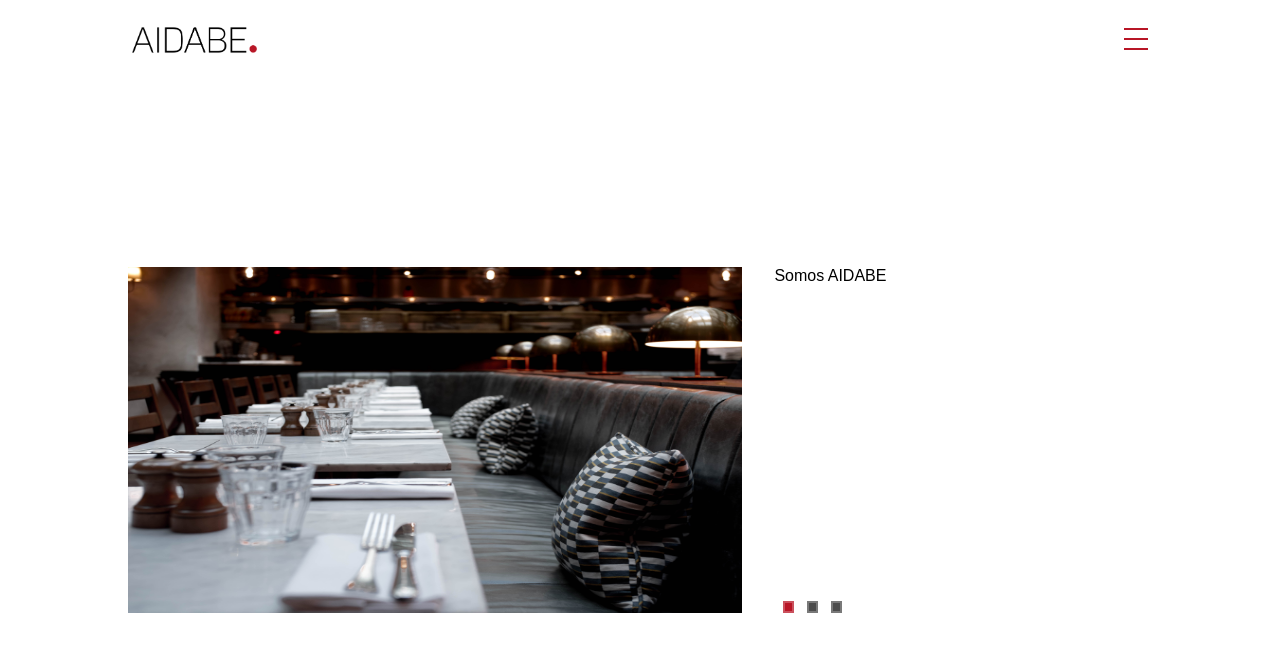
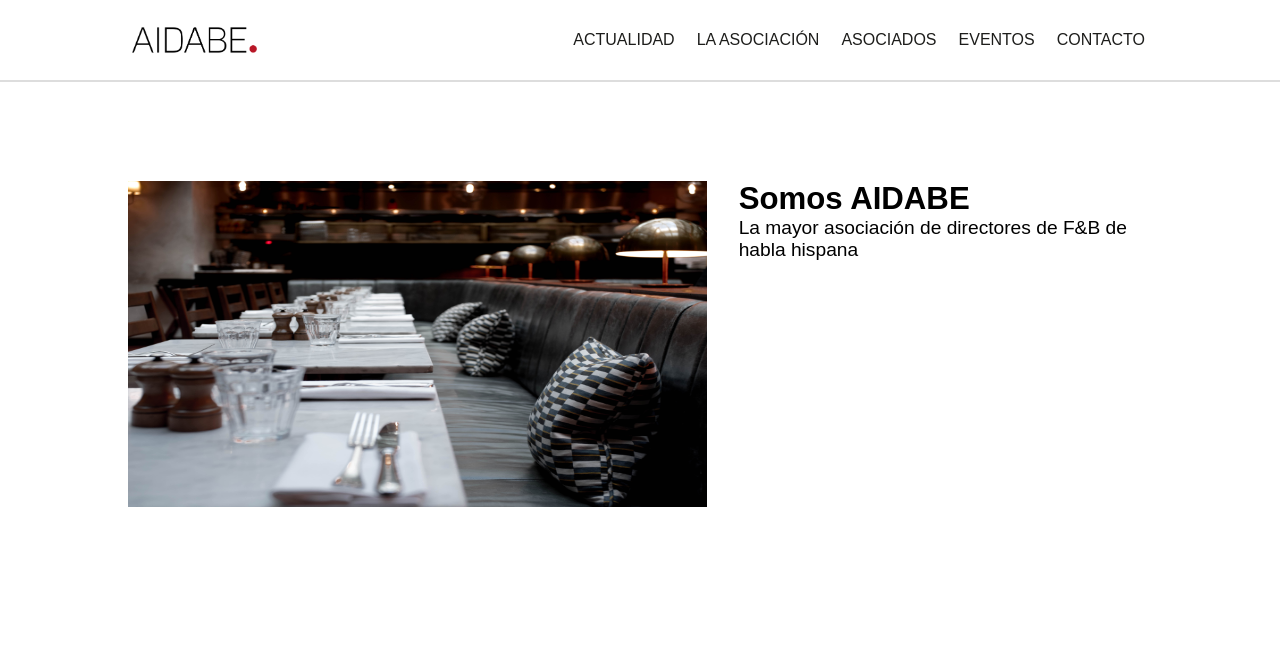
Before and after one commit to aidabe-admin/aidabe-web, a Next.js app: page / in a window 1280 px wide. Shown: the top 652 px of the page. Built offline with nearby package versions, Linux system fonts and the light colour scheme; a web font is replaced by a local one.

Commit message:
carousel done, to mac

```diff
--- a/app/components/layout/Carousel.tsx
+++ b/app/components/layout/Carousel.tsx
@@ -94,7 +94,7 @@ export default function Slider({ content }: SliderProps) {
                     </div>
                 </div>
             ) : (
-                <div className={styles.mainCarousel_LgContainer}>
+                <div className={styles.mainCarouselContainer_Lg}>
                     <div className={styles.mainCarousel_Lg}>
                         <div className={styles.carousel_Lg}>
                             <Image
@@ -115,7 +115,13 @@ export default function Slider({ content }: SliderProps) {
                                             className={`${styles.slide} ${index === activeSlide ? styles.activeSlide_Lg : ""}`}
                                             style={{ width: `${slideWidth}%` }}
                                         >
-                                            <p>{slide.title}</p>
+                                            <h4 className={styles.slideTitle_Lg}>{slide.title}</h4>
+                                            <p className={styles.slideSubtitle_Lg}>{slide.subtitle}</p>
+                                            {slide.link && slide.button && (
+                                                <Link href={slide.link} className={styles.slideButton_Lg}>
+                                                    <Button style="danger" text={slide.button} />
+                                                </Link>
+                                            )}
                                         </div>
                                     ))}
                                 </div>
@@ -132,8 +138,8 @@ export default function Slider({ content }: SliderProps) {
                                     ))}
                                 </div>
                             </div>
+                    </div>
                 </div>
-            </div>
         )}
         </>
     );
--- a/app/components/layout/Header.tsx
+++ b/app/components/layout/Header.tsx
@@ -32,11 +32,21 @@ export default function Header() {
     ];
     const [menu, setMenu] = useState(false);
     const [burger, setBurger] = useState(false);
+    const [scrollPercentage, setScrollPercentage] = useState(0);
 
     const handleMenu = () => {
         setMenu(!menu)
         setBurger(!burger)
     }
+
+    const handleScroll = () => {
+        const scrollPosition = window.scrollY;
+        const windowHeight = window.innerHeight;
+        const bodyHeight = document.body.clientHeight - windowHeight;
+        const percentage = (scrollPosition / bodyHeight) * 100;
+
+        setScrollPercentage(percentage);
+    };
 
     useEffect(() => {
         if (menu) {
@@ -45,6 +55,13 @@ export default function Header() {
             document.body.style.overflow = 'auto';
         }
     }, [menu]);
+
+    useEffect(() => {
+        window.addEventListener("scroll", handleScroll);
+        return () => {
+            window.removeEventListener("scroll", handleScroll);
+        };
+    }, []);
 
     return(
         <>
@@ -63,7 +80,7 @@ export default function Header() {
                     <ul id="main-navlist">
                         {navlinks.map((navlink) => (
                             <li key={navlink.title} className="main-navlink">
-                                <Link href={`/${navlink.link}`}>
+                                <Link href={navlink.link}>
                                     {navlink.title}
                                 </Link>
                             </li>
@@ -71,6 +88,9 @@ export default function Header() {
                     </ul>
                 </nav>
             </header>
+            <div id="progress-bar">
+                <div className="progress-indicator" style={{ width: `${scrollPercentage.toFixed(2)}%` }} />
+            </div>
             <Menu navlinks={navlinks} openMenu={menu} />
         </>
     )
--- a/app/components/layout/styles/carousel.module.scss
+++ b/app/components/layout/styles/carousel.module.scss
@@ -94,16 +94,18 @@
         }
     }
 }
-.mainCarousel_LgContainer{
+
+@media screen and (min-width: 1024px) {
+    .mainCarouselContainer_Lg{
         width: 100%;
-    height: calc(100dvh - 5rem);
+        height: 66dvh;
         padding: 0 8rem;
         display: flex;
         align-items: center;
         .mainCarousel_Lg{
             width: 100%;
             display: grid;
-        grid-template-columns: 60% 40%;
+            grid-template-columns: 7fr 5fr;
             align-items: center;
             gap: 2rem;
             .carousel_Lg{
@@ -121,26 +123,40 @@
                     display: flex;
                     .slide{
                         min-width: 100%;
+                        *{
+                            transition: opacity .66s ease;
                             opacity: 0;
-                    transition: opacity .5s ease;
+                        }
+                        .slideTitle_Lg{
+                            font-size: 1.95rem;
+                        }
+                        .slideSubtitle_Lg{
+                            font-size: 1.2rem;
+                            transition-delay: .33s;
+                        }
+                        .slideButton_Lg{
+                            transition-delay: .66s;
+                        }
                     }
                     .activeSlide_Lg{
+                        *{
                             opacity: 1;
                         }
                     }
+                }
                 .dots{
-                width: 76px;
-                height: .75rem;
+                    width: 6rem;
+                    height: 1.2rem;
                     padding: 0 .25rem;
                     display: flex;
-                justify-content: space-around;
+                    justify-content: space-between;
                     gap: .25rem;
                     .dot{
                         height: 100%;
                         aspect-ratio: 1;
-                    border: 2px solid rgb(255, 255, 255, 0.25);
-                    background-color: rgba(0,0,0, 0.7);
-                    transition: background-color .5s ease;
+                        border: none;
+                        background-color: #1d1d1b;
+                        transition: background-color .25s ease;
                         cursor: pointer;
                     }
                     .activeDot{
@@ -149,11 +165,6 @@
                 }
             }
         }
-}
-
-@media screen and (min-width: 1024px) {
-    .mainCarousel{
-        opacity: 1;
     }
 }
 
--- a/app/styles.scss
+++ b/app/styles.scss
@@ -27,7 +27,9 @@ body{
         display: flex;
         justify-content: space-between;
         align-items: center;
-        position: relative;
+        position: fixed;
+        top: 0;
+        left: 0;
         background-color: $aidabe-white;
         z-index: 5;
         #header-logo-cont{
@@ -37,15 +39,22 @@ body{
         }
         #main-nav{
             display: none;
-            #main-navlist{
-                display: flex;
-                gap: .5rem;
-                .main-navlink{
-                    text-transform: uppercase;
-                }
-            }
         }
     }
+    #progress-bar {
+        position: fixed;
+        top: 5rem;
+        left: 0;
+        width: 100%;
+        height: 2px;
+        background-color: #ddd;
+        z-index: 9999;
+        .progress-indicator {
+          height: 100%;
+          background-color: $aidabe-red;
+          transition: width 0.1s ease-out;
+        }
+      }
     .burger-menu{
         height: 2rem;
         aspect-ratio: 1/1;
@@ -146,7 +155,7 @@ body{
 
     //Main
     .main-wrapper{
-        opacity: 1;
+        margin-top: 5rem;
     }
 
     //Cookie-banner
@@ -220,6 +229,29 @@ body{
     body{
         #main-header{
             padding: 0 8rem;
+            #main-nav{
+                display: flex;
+                #main-navlist{
+                    display: flex;
+                    gap: .5rem;
+                    .main-navlink{
+                        padding: 7px;
+                        border-radius: 10px;
+                        text-transform: uppercase;
+                        transition: background-color .5s ease, color .5s ease;
+                        cursor: pointer;
+                        &:hover{
+                            background-color: $aidabe-red;
+                            a{
+                                color: $aidabe-white;
+                            }
+                        }
+                    }
+                }
+            }
+        }
+        .burger-menu, .menu{
+            display: none;
         }
     }
 }
```
Also changed, not shown: app/ui/flyingButton.tsx (added, +10 -0 lines). Lines whose indentation alone changed are shown as unchanged.
